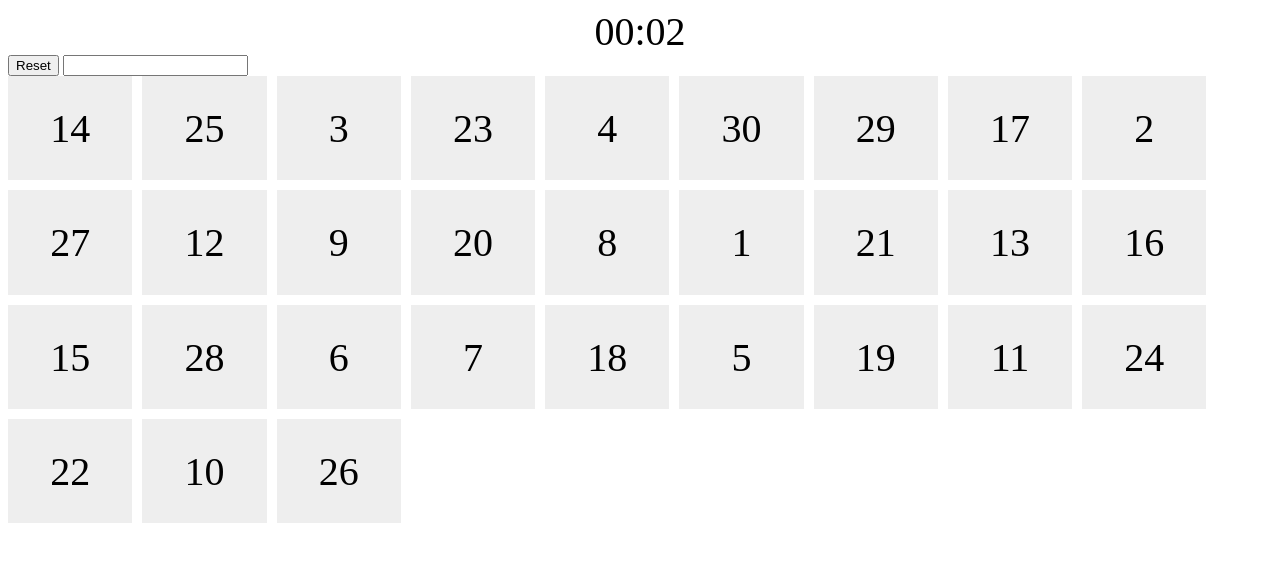
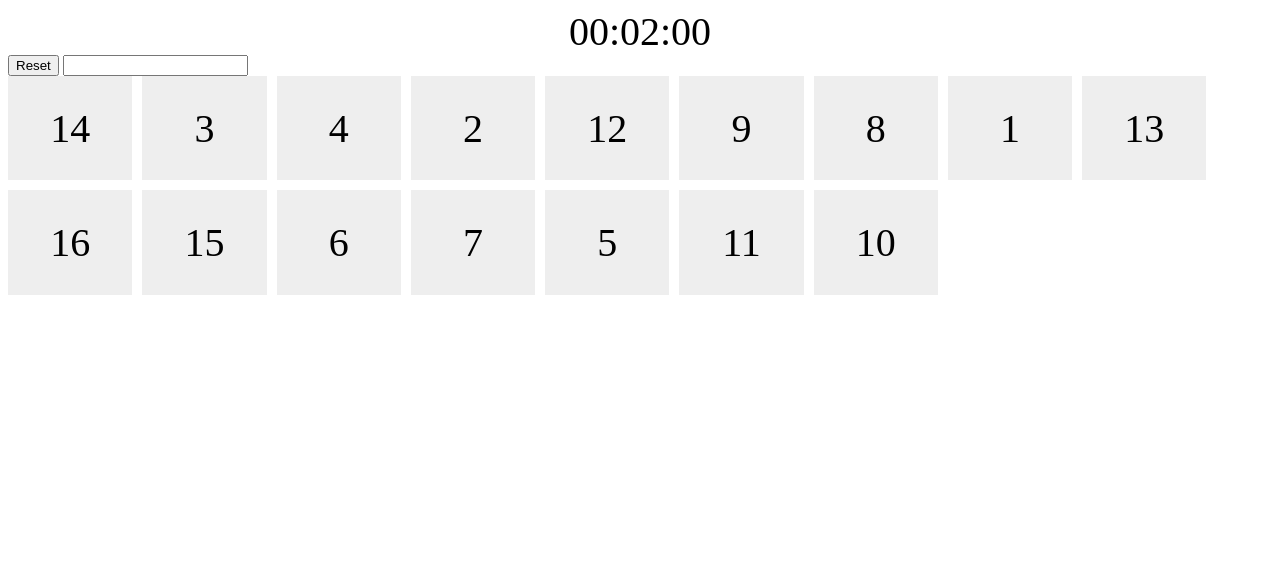
Before and after one commit to mathiasbno/numberclicker, a website: page index.html in a window 1280 px wide. Both pictures are taken after a click on the element "14". Drawn offline with nearby package versions, Linux system fonts and the light colour scheme; files that its build step writes are made by us from their sources.

Commit message:
Add milliseconds to grid

```diff
--- a/app/scripts/app.js
+++ b/app/scripts/app.js
@@ -1,57 +1,70 @@
 let timerStarted = false;
-let totalSeconds = 0;
-let timer = null;
+let startTime = null;
+let time = null;
+
+function strPadLeft(string, pad, length) {
+  return (new Array(length + 1).join(pad) + string).slice(-length);
+}
 
 const startTimer = () => {
   timerStarted = true;
-  timer = setInterval(setTime, 1000);
-}
+  startTime = Date.now();
+  tick();
+};
+
+const tick = () => {
+  let currentTime = Date.now();
+  time = currentTime - startTime;
+
+  setTime();
+
+  if (timerStarted) {
+    window.requestAnimationFrame(tick);
+  }
+};
 
 const setTime = () => {
-  ++totalSeconds;
+  const minutes = strPadLeft(new Date(time).getMinutes(), "0", 2);
+  const seconds = strPadLeft(new Date(time).getSeconds(), "0", 2);
+  const milliseconds = strPadLeft(new Date(time).getMilliseconds(), "0", 2);
 
-  const minutes = Math.floor(totalSeconds / 60);
-  const seconds = totalSeconds - minutes * 60;
+  const finalTime = `${minutes}:${seconds}:${milliseconds}`;
 
-  function strPadLeft(string, pad, length) {
-    return (new Array(length + 1).join(pad) + string).slice(-length);
-  }
-
-  const finalTime = strPadLeft(minutes, '0', 2) + ':' + strPadLeft(seconds, '0', 2);
-
-  $('#timer').html(finalTime);
-}
+  $("#timer").html(finalTime);
+};
 
 const stopTime = () => {
-  clearTimeout(timer);
   timerStarted = false;
 
-  $('#timer').addClass('done');
-}
+  $("#timer").addClass("done");
+};
 
 const resetTimer = () => {
   stopTime();
-  $('#timer').removeClass('done').html('00:00');
-  totalSeconds = 0;
-}
+  startTime = 0;
+  time = 0;
+  $("#timer").removeClass("done").html("00:00:00");
+};
 
 const generateGrid = () => {
-  const count = parseInt($('.count').val()) || 30;
+  const count = parseInt($(".count").val()) || 16;
 
   console.log(count);
 
-  const grid = Array.apply(0, new Array(count)).map(function(element, i) {
+  const grid = Array.apply(0, new Array(count)).map(function (element, i) {
     return i + 1;
   });
 
   return grid;
-}
+};
 
 const sortGrid = (grid) => {
-  grid.sort(function() { return 0.5 - Math.random() });
+  grid.sort(function () {
+    return 0.5 - Math.random();
+  });
 
   return grid;
-}
+};
 
 const paintGrid = () => {
   const grid = generateGrid();
@@ -59,24 +72,26 @@ const paintGrid = () => {
   const sortedGrid = sortGrid(grid);
 
   sortedGrid.forEach((number) => {
-    $('.number-wrapper').append(`<div class="number" data-id="${number}"><span>${number}</span></div>`);
+    $(".number-wrapper").append(
+      `<div class="number" data-id="${number}"><span>${number}</span></div>`
+    );
   });
-}
+};
 
 const init = () => {
-  $('.number-wrapper').html('');
+  $(".number-wrapper").html("");
   resetTimer();
   paintGrid();
 
   const grid = generateGrid();
 
-  $('.number').on('click', function() {
+  $(".number").on("click", function () {
     if (timerStarted === false) {
       startTimer();
     }
 
-    if ($(this).data('id') === grid[0]) {
-      $(this).addClass('done');
+    if ($(this).data("id") === grid[0]) {
+      $(this).addClass("done");
       grid.shift();
     }
 
@@ -84,12 +99,12 @@ const init = () => {
       stopTime();
     }
   });
-}
+};
 
 $(document).ready(() => {
   init();
 
-  $('.reset').on('click', function() {
+  $(".reset").on("click", function () {
     init();
   });
 });
--- a/index.html
+++ b/index.html
@@ -14,7 +14,7 @@
   </head>
   <body>
     <main>
-      <div id="timer">00:00</div>
+      <div id="timer">00:00:00</div>
       <button class="reset">Reset</button>
       <input class="count" type="number" />
       <div class="number-wrapper"></div>
```
